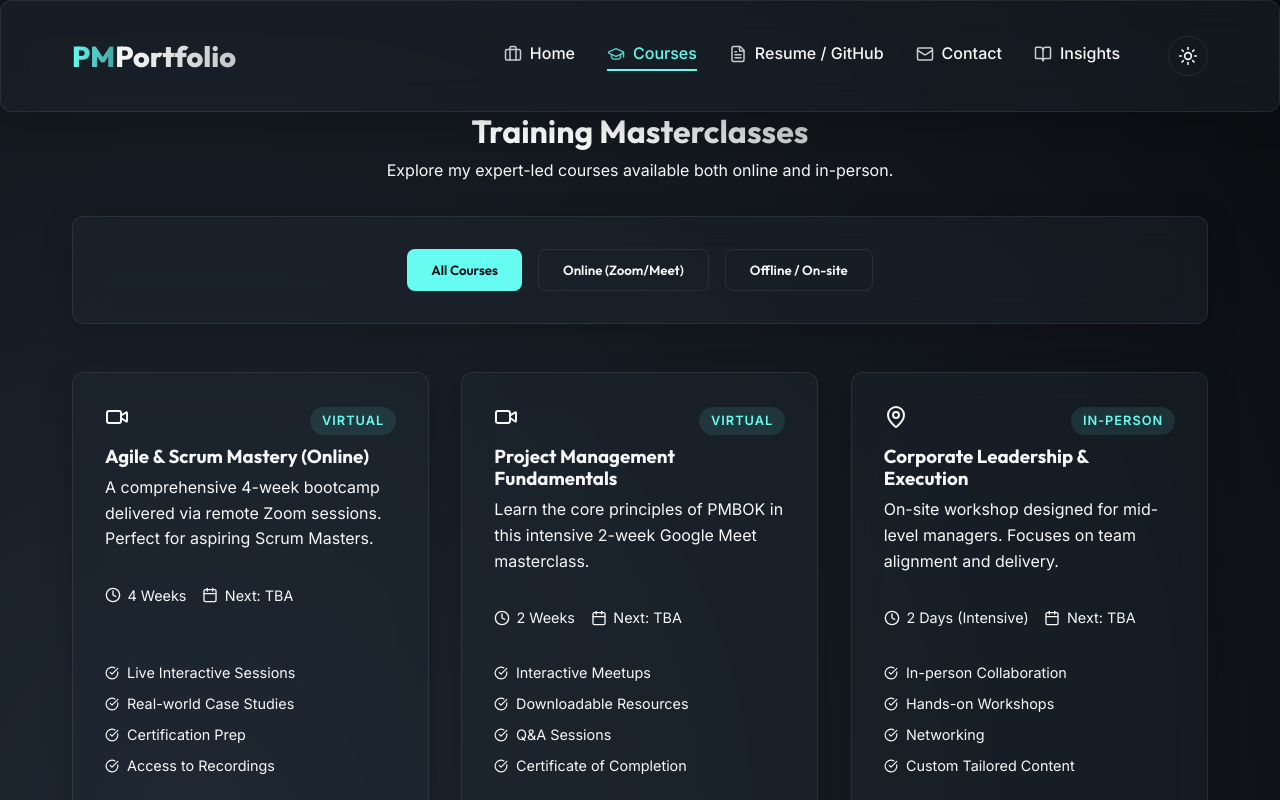
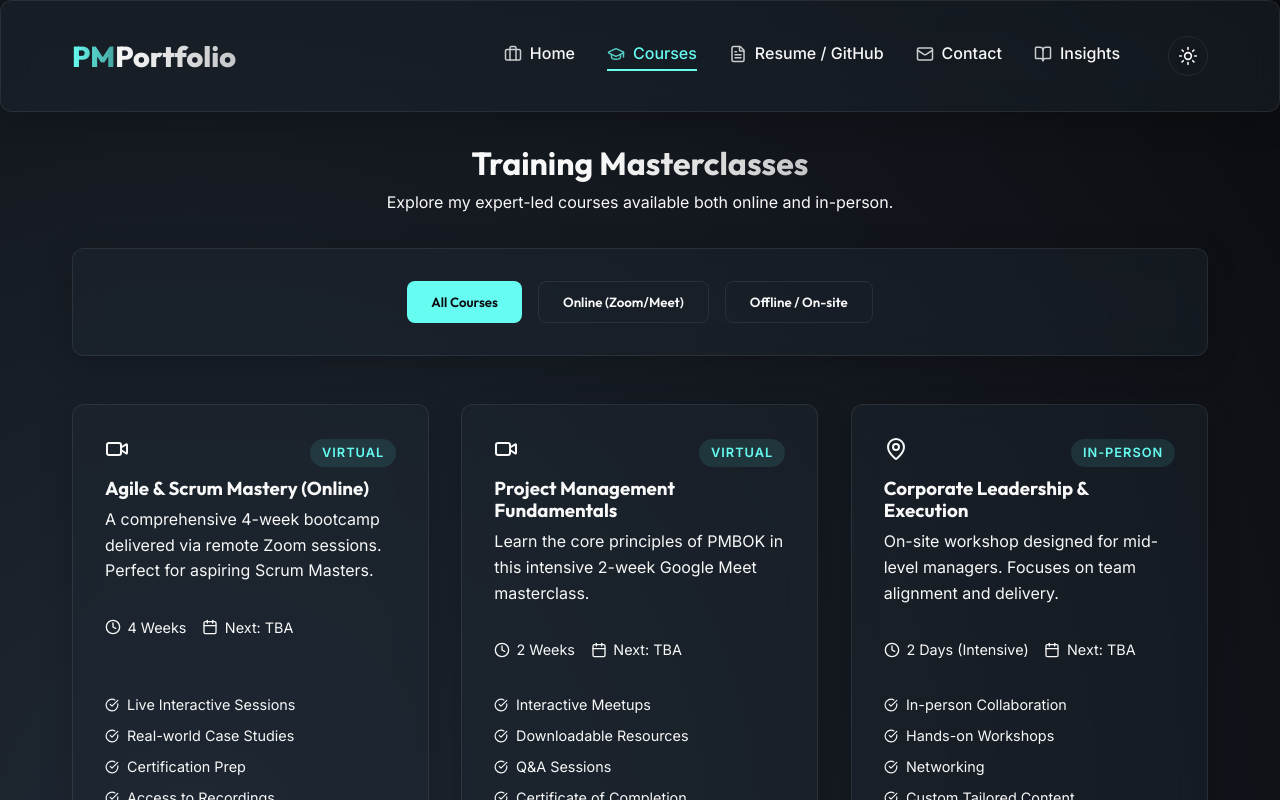
Before and after one commit to RubyGupta-tech/TrainMaster, a React (Vite) app: page /courses in a window 1280 px wide. Shown: the top 800 px of the page. Built offline with nearby package versions, Linux system fonts and the light colour scheme.

Commit message:
fix: adjust top margin on courses page to clear fixed navbar

```diff
--- a/src/pages/Courses.css
+++ b/src/pages/Courses.css
@@ -1,5 +1,5 @@
 .courses-header {
-    margin-top: 2rem;
+    margin-top: 4rem;
     margin-bottom: 2rem;
 }
 
```
